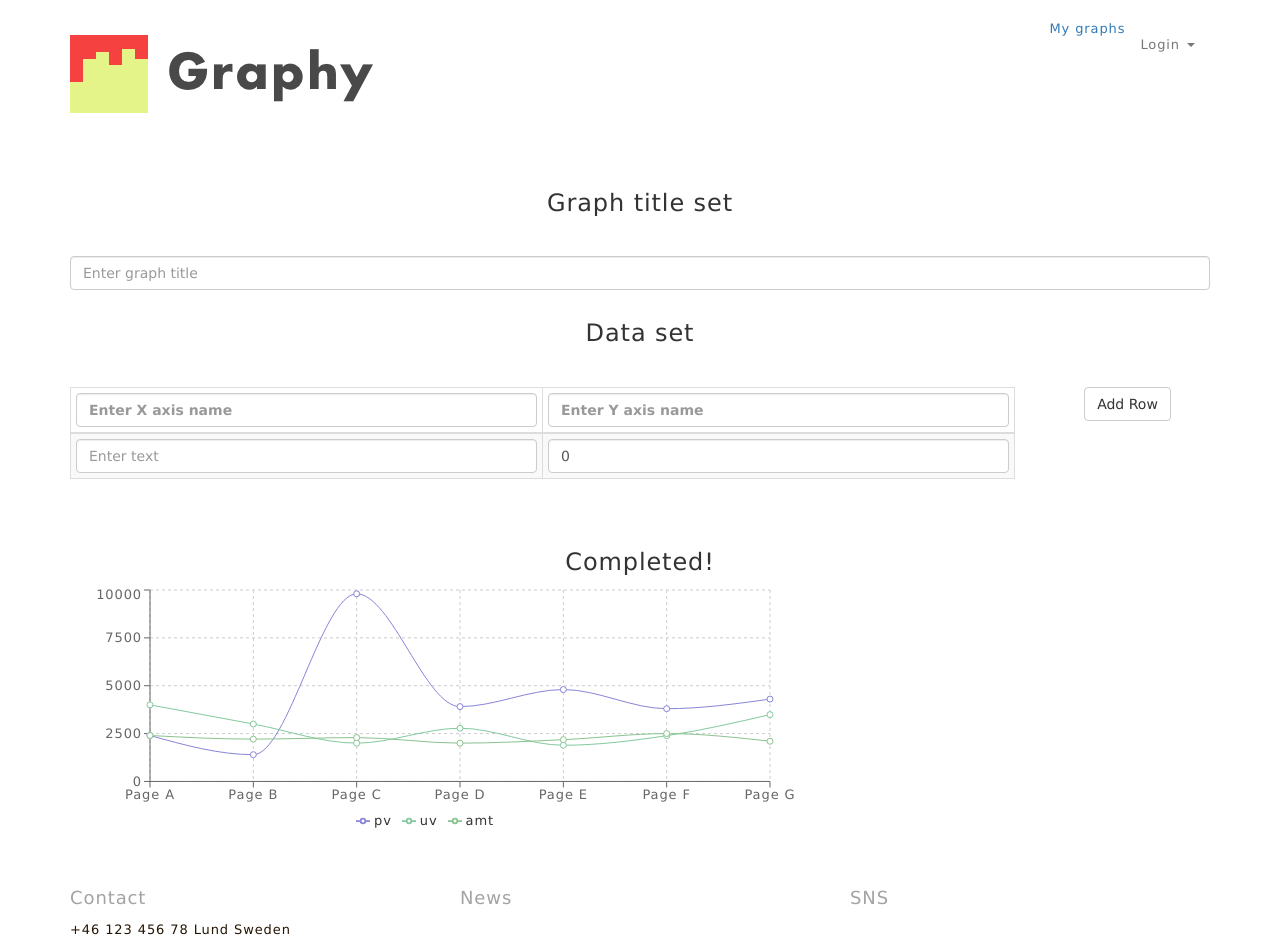
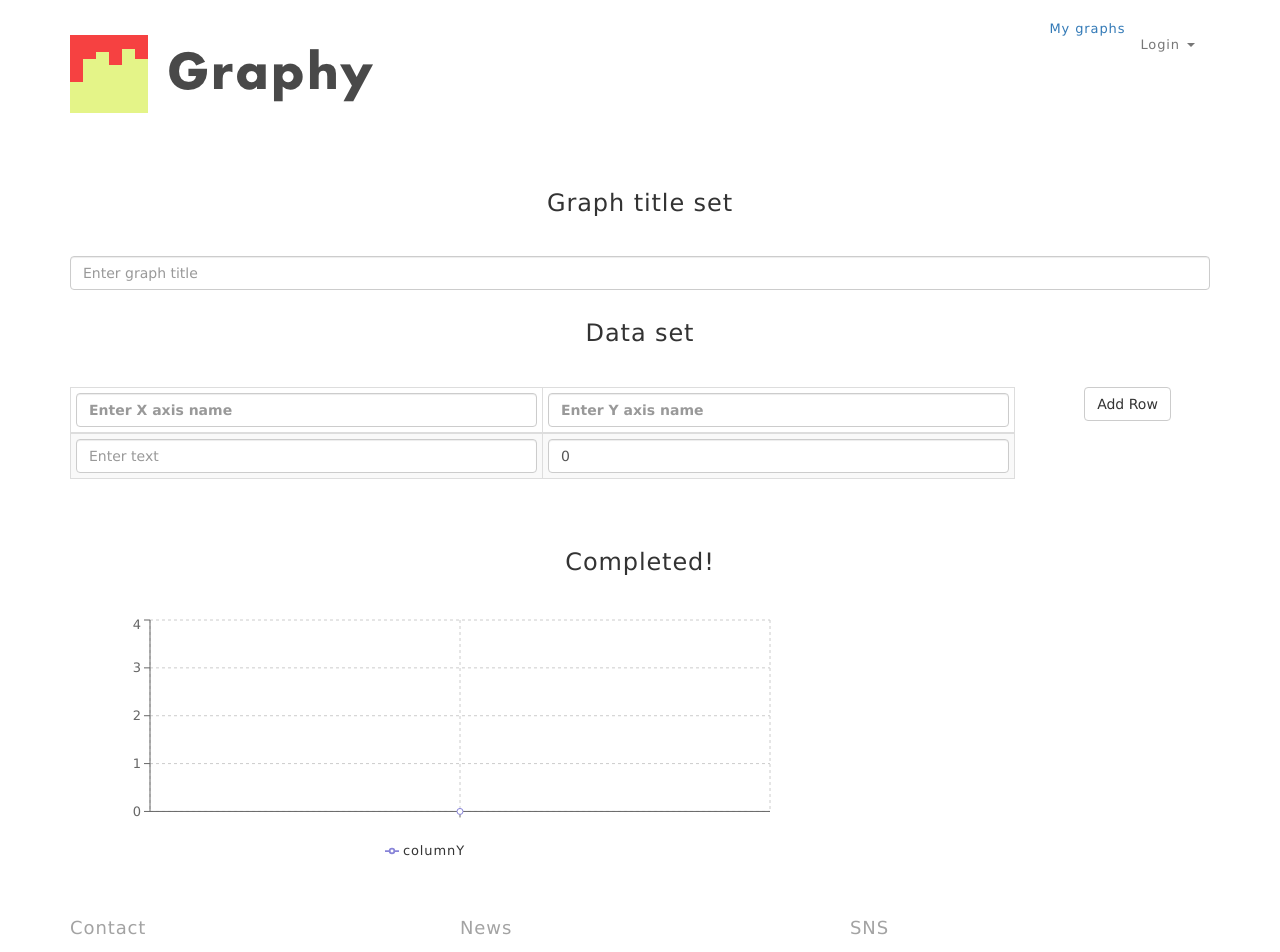
Before and after one commit to boilund/graphy, a React (Create React App) app: page /creating in a window 1280 px wide. Shown: the top 952 px of the page. Built offline with nearby package versions, Linux system fonts and the light colour scheme.

Commit message:
Create line-chart by passing data to Complete component

```diff
--- a/src/js/create/complete.tsx
+++ b/src/js/create/complete.tsx
@@ -9,23 +9,19 @@ import {
   XAxis,
   YAxis
 } from "recharts";
+import { IData } from "./creat-new-graph";
 
-const data = [
-  { name: "Page A", uv: 4000, pv: 2400, amt: 2400 },
-  { name: "Page B", uv: 3000, pv: 1398, amt: 2210 },
-  { name: "Page C", uv: 2000, pv: 9800, amt: 2290 },
-  { name: "Page D", uv: 2780, pv: 3908, amt: 2000 },
-  { name: "Page E", uv: 1890, pv: 4800, amt: 2181 },
-  { name: "Page F", uv: 2390, pv: 3800, amt: 2500 },
-  { name: "Page G", uv: 3490, pv: 4300, amt: 2100 }
-];
+interface IProps {
+  data: IData[];
+}
 
-class Complete extends React.Component<{}, {}> {
-  public render() {
+const Complete: React.SFC<IProps> = (props: IProps) => {
+  const { data } = props;
+
   return (
     <React.Fragment>
       <Row>
-          <Col sm={12}>
+        <Col sm={12} style={{ marginBottom: 30 }}>
           <h3>Completed!</h3>
         </Col>
       </Row>
@@ -38,19 +34,16 @@ class Complete extends React.Component<{}, {}> {
             margin={{ top: 5, right: 30, left: 20, bottom: 5 }}
           >
             <CartesianGrid strokeDasharray="3 3" />
-              <XAxis dataKey="name" />
+            <XAxis dataKey="columnX" />
             <YAxis />
             <Tooltip />
             <Legend />
-              <Line type="monotone" dataKey="pv" stroke="#8884d8" />
-              <Line type="monotone" dataKey="uv" stroke="#82ca9d" />
-              <Line type="monotone" dataKey="amt" stroke="#8ac38d" />
+            <Line type="monotone" dataKey="columnY" stroke="#8884d8" />
           </LineChart>
         </Col>
       </Row>
     </React.Fragment>
   );
-  }
-}
+};
 
 export default Complete;
--- a/src/js/create/creat-new-graph.tsx
+++ b/src/js/create/creat-new-graph.tsx
@@ -21,7 +21,7 @@ import "./create-new-graph.css";
 //   { name: "Page G", uv: 3490, pv: 4300, amt: 2100 }
 // ];
 
-interface IData {
+export interface IData {
   columnX: string | number;
   columnY: number;
 }
@@ -142,8 +142,7 @@ class CreateNewGraph extends React.Component<{}, IState> {
             </Col>
           </Row>
 
-          <Complete />
-
+          <Complete data={data} />
         </Grid>
       </main>
     );
```
Lines whose indentation alone changed are shown as unchanged.
